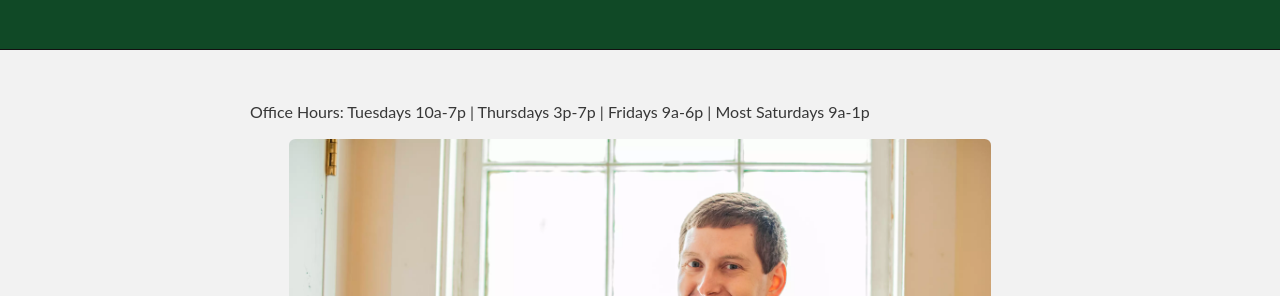
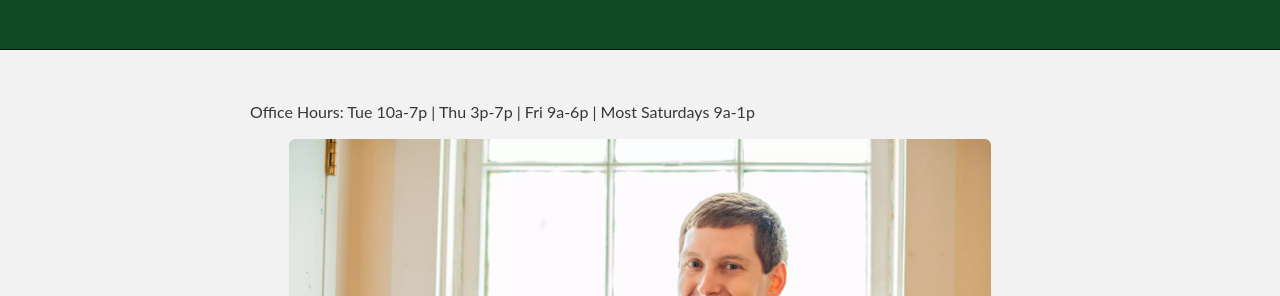
Before and after one commit to evpitcel/evpitcel.github.io, a Jekyll site: the page built from index.html, in a window 1280 px wide. Shown: the part 250-546 px from the top of the page. Built offline with Jekyll 4.4.1, drawn with Linux system fonts in a browser that asks for light colours.

Commit message:
Update index.html
slight style change

```diff
--- a/index.html
+++ b/index.html
@@ -14,7 +14,7 @@ layout: default
 
 <!-- <meta name="viewport" content="width=device-width, initial-scale=1">-->
 
-<p>Office Hours: Tuesdays 10a-7p | Thursdays 3p-7p | Fridays 9a-6p | Most Saturdays 9a-1p</p>
+<p>Office Hours: Tue 10a-7p | Thu 3p-7p | Fri 9a-6p | Most Saturdays 9a-1p</p>
 
 <div class="button prev" onclick="plusSlides(-1)" style="margin-top:8em">&#10094;</div>
 <div class="button next" onclick="plusSlides(1)" style="margin-top:8em">&#10095;</div>
```
